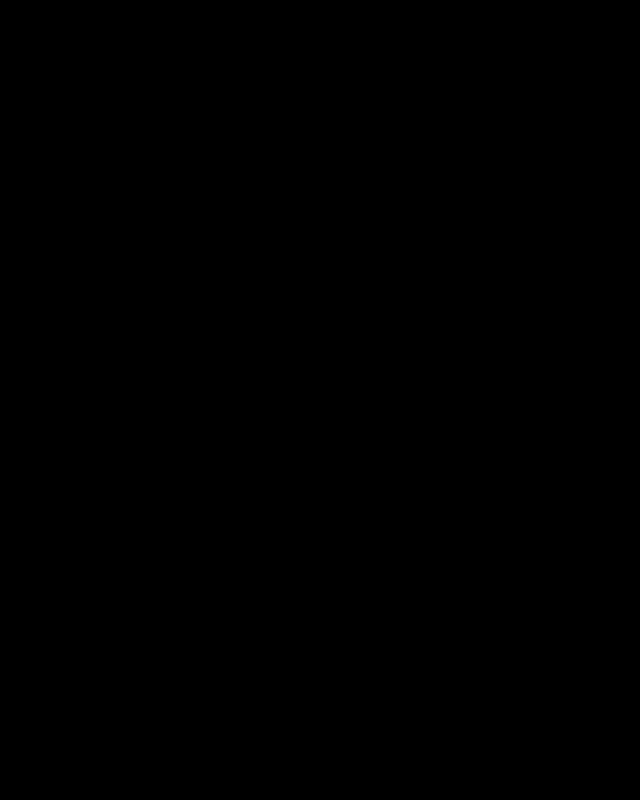
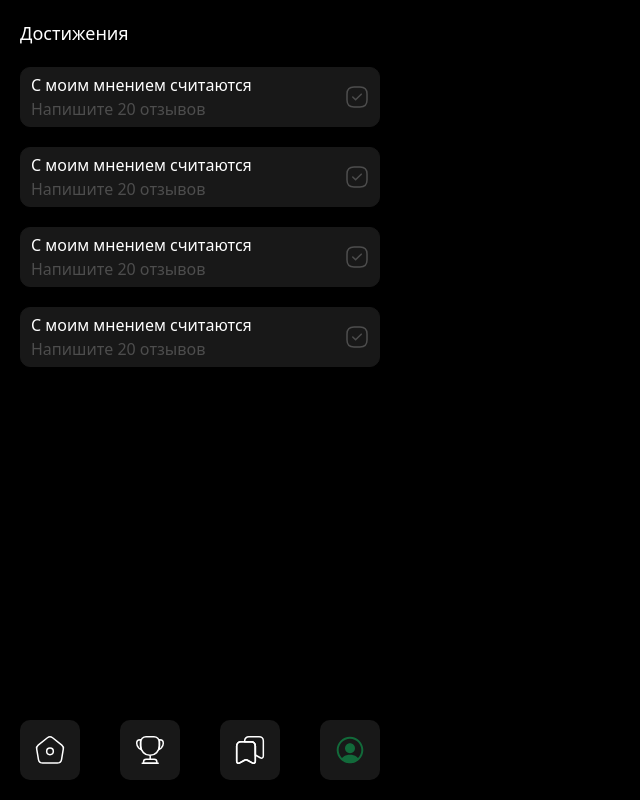
Before and after one commit to TheAndrey777/cybergarden17, a React (Vite) app in the folder client/: page /achievements in a window 1280 px wide. Before the commit this address had no page. Shown: the whole page, without its empty margins (0-640 px from the left). Built offline with nearby package versions, Linux system fonts and the light colour scheme.

Commit message:
Верстка

```diff
--- a/client/src/App.jsx
+++ b/client/src/App.jsx
@@ -8,6 +8,7 @@
 import SightBar from './pages/SightBar.jsx';
 import Settings from './pages/Settings.jsx';
 import Welcome from './pages/Welcome.jsx';
+import Achievements from './pages/Achievements.jsx';
 
 function App() {
   return (
@@ -32,6 +33,7 @@
         <Route path='settings' element={<Settings />}></Route>
         <Route path='sightbar' element={<SightBar />}></Route>
         <Route path='welcome' element={<Welcome />}></Route>
+        <Route path='achievements' element={<Achievements />}></Route>
       </Routes>
     </div>
   );
--- /dev/null
+++ b/client/src/components/Atchivment.jsx
@@ -0,0 +1,23 @@
+import React from 'react';
+import on from '/check-on.svg';
+import off from '/check-off.svg';
+
+export default function Atchivment(props) {
+  return (
+    <div className='w-[100%] h-[60px] px-[20px] mt-[20px]'>
+      <div
+        className={`relative w-[100%] h-[60px] flex items-center ${
+          props.complet ? 'bg-[#181818]' : ''
+        } border-[1px] border-[#181818]  rounded-[10px] p-[10px]`}
+      >
+        <div>
+          <div className='text-white w-[100%]'>{props.name}</div>
+          <div className='text-[#4D4D4D] w-[100%]'>{props.description}</div>
+        </div>
+        <div className='absolute right-[10px]'>
+          <img src={props.complet ? on : off} alt='check' />
+        </div>
+      </div>
+    </div>
+  );
+}
--- /dev/null
+++ b/client/src/pages/Achievements.jsx
@@ -0,0 +1,26 @@
+import React from 'react';
+import Atchivment from '../components/Atchivment';
+import NavBar from '../components/NavBar';
+
+export default function Achievements() {
+  return (
+    <div className='z-10 absolute h-[100%] top-0 left-0 md:w-[400px] w-[100%] bg-black'>
+      <div
+        className='h-[100%] overflow-y-scroll overflow-x-hidden
+    [&::-webkit-scrollbar]:w-1
+  [&::-webkit-scrollbar-track]:bg-[#000000]
+  [&::-webkit-scrollbar-thumb]:bg-gray-300
+  dark:[&::-webkit-scrollbar-track]:bg-[#000000]
+  dark:[&::-webkit-scrollbar-thumb]:bg-slate-500
+  [&::-webkit-scrollbar-thumb]:rounded-full'
+      >
+        <div className='text-[18px] text-white light:[#0D0D0D] px-[20px] pt-[20px]'>Достижения</div>
+        <Atchivment name='С моим мнением считаются' description='Напишите 20 отзывов' complet={1} />
+        <Atchivment name='С моим мнением считаются' description='Напишите 20 отзывов' complet={1} />
+        <Atchivment name='С моим мнением считаются' description='Напишите 20 отзывов' complet={1} />
+        <Atchivment name='С моим мнением считаются' description='Напишите 20 отзывов' complet={1} />
+        <NavBar />
+      </div>
+    </div>
+  );
+}
--- a/client/src/pages/Profile.jsx
+++ b/client/src/pages/Profile.jsx
@@ -3,18 +3,19 @@
 import Review from '../components/Review';
 import arrow from '/arrow-right-mark.svg';
 import CustomMap from '../components/CustomMap';
+import NavBar from '../components/NavBar';
 
 export default function Profile(props) {
-  4;
   const arr = [{}, {}, {}, {}, {}];
   return (
     <>
-      <div className='z-10 absolute top-0 left-0 md:w-[400px] h-[100%] w-[100%] bg-black'>
+      <div className='z-10 absolute top-0 left-0 md:w-[400px] h-[100%] w-[100%] pb-[100px] bg-black'>
+        <NavBar />{' '}
         <div className='t-0 l-0 h-[100%] w-[100%] overflow-y-scroll overflow-x-hidden'>
           <ProfileHeader />
 
           {props.arr === undefined || props.arr.length === 0 ? (
-            <div className='h-[100%] w-[100%]'>
+            <div className=' w-[100%]'>
               <div className='pt-[30%]'>
                 <div>
                   <div className='text-white text-[15px] mb-[10px] text-center'>
```
Also changed, not shown: client/public/check-off.svg (added), client/public/check-on.svg (added).
